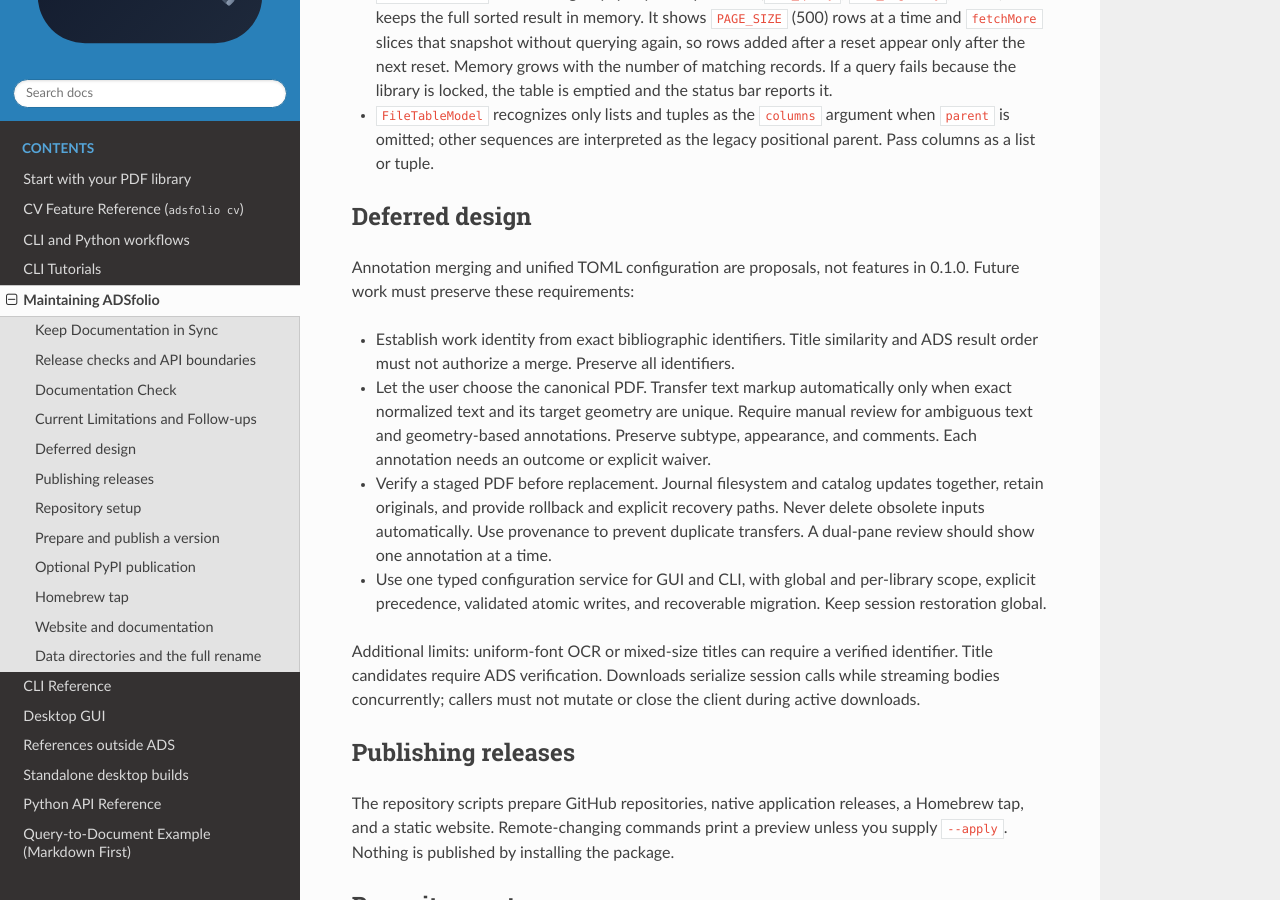
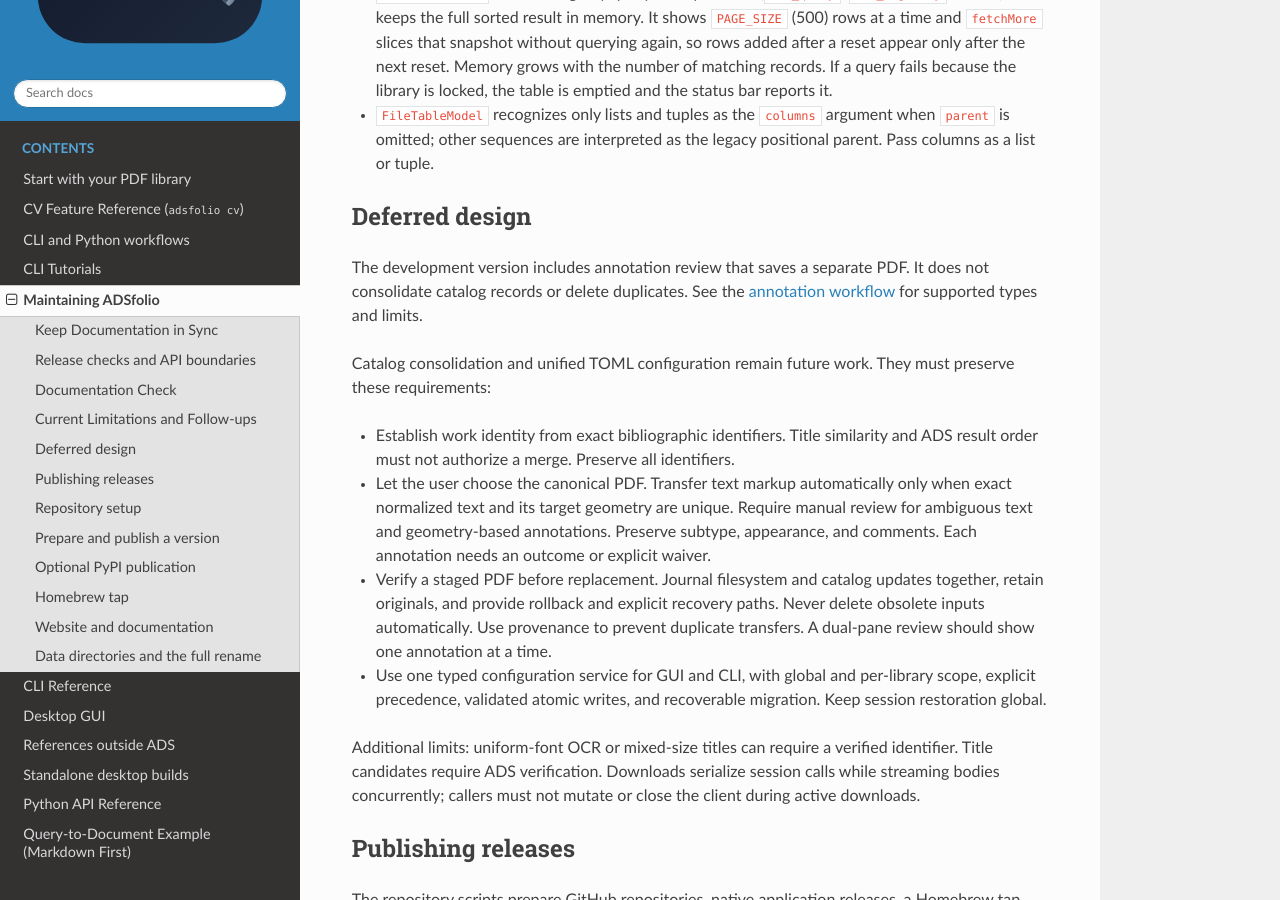
Before and after one commit to ysBach/adsfolio, a Sphinx documentation site: the page built from docs/maintaining.md, in a window 1280 px wide and 900 px high, scrolled down 2388 px. Built offline with Sphinx 7.4.7 and the Read the Docs theme 3.1.0, drawn with Linux system fonts in a browser that asks for light colours.

Commit message:
release: prepare ADSfolio 0.2.0 desktop downloads and documentation

```diff
--- a/docs/maintaining.md
+++ b/docs/maintaining.md
@@ -114,8 +114,12 @@
 
 ## Deferred design
 
-Annotation merging and unified TOML configuration are proposals, not features in
-0.1.0. Future work must preserve these requirements:
+The development version includes annotation review that saves a separate PDF.
+It does not consolidate catalog records or delete duplicates. See the
+[annotation workflow](gui.md) for supported types and limits.
+
+Catalog consolidation and unified TOML configuration remain future work.
+They must preserve these requirements:
 
 - Establish work identity from exact bibliographic identifiers. Title similarity
   and ADS result order must not authorize a merge. Preserve all identifiers.
--- a/src/adsfolio/__init__.py
+++ b/src/adsfolio/__init__.py
@@ -5,7 +5,7 @@
 from .formatting import format_author_list_cv, format_title_latex
 from .journal_utils import format_journal
 
-__version__ = "0.1.0"
+__version__ = "0.2.0"
 __all__ = [
     "ADSClient",
     "Config",
--- a/website/index.html
+++ b/website/index.html
@@ -15,14 +15,14 @@
       <div><p class="eyebrow">A local library for research papers</p><h1>Start with your<br>existing PDFs.</h1><p class="lead">Add a folder, identify papers in a batch, and preview filenames before renaming. Keep your folder structure, metadata edits, and file history.</p><a class="button" href="#download">Get ADSfolio</a><a class="secondary" href="docs/getting-started.html">Read the guide →</a></div>
       <img class="hero-icon" src="adsfolio.svg" alt="A stack of papers under a blue magnifying glass" width="360" height="360">
     </section>
-    <figure class="app-preview"><img src="docs/_static/app-overview.png" alt="ADSfolio showing a library list, publication table, and editable metadata" width="1440" height="700"><figcaption>Application screenshot with illustrative sample data. Development version shown.</figcaption></figure>
+    <figure class="app-preview"><img src="docs/_static/app-overview.png" alt="ADSfolio showing a library list, publication table, and editable metadata" width="1440" height="700"><figcaption>Application screenshot with illustrative sample data. Version 0.2.0 shown.</figcaption></figure>
     <section class="download" aria-label="First library"><h2>From PDF folders to a searchable library</h2><ol><li>Add your existing folder with File → Add Library Root.</li><li>Enable Include Subdirectories if your papers use nested folders.</li><li>Run Identify. Review matches and papers that need attention.</li><li>Preview Rename, then apply only the changes you want.</li></ol><p>Saved results reduce repeated lookups. Identification time depends on PDF text, cache coverage, provider limits, and your connection.</p><a href="docs/gui.html">Read the application guide →</a></section>
     <section class="features" aria-label="Features">
       <article><span>01</span><h2>Find the paper</h2><p>Use ADS, Crossref, or DataCite. Choose the lookup order, or add your own references when a service has no match.</p></article>
       <article><span>02</span><h2>Keep your edits</h2><p>Preserve metadata and file history. Preview renames and reconcile files that changed outside the application.</p></article>
       <article><span>03</span><h2>Work locally</h2><p>Your catalog stays on your computer. Browse and edit without an ADS account. Online lookups contact the selected providers.</p></article>
     </section>
-    <section id="download" class="download"><p class="eyebrow">macOS · Windows · Linux</p><h2>Choose your installation</h2><p>Download the latest release for your operating system. Version 0.1.0 bundles are unsigned. See the platform requirements before installing.</p><div class="downloads"><a class="button" href="https://github.com/ysBach/adsfolio/releases">Desktop releases</a><a class="secondary" href="docs/desktop.html">Platform requirements →</a></div><h3>macOS with Homebrew</h3><p>Install the published Homebrew cask:</p><pre><code>brew install --cask ysBach/adsfolio/adsfolio</code></pre><h3>From source</h3><pre><code>git clone https://github.com/ysBach/adsfolio.git
+    <section id="download" class="download"><p class="eyebrow">macOS · Windows · Linux</p><h2>Choose your installation</h2><p>Download the latest release for your operating system. Version 0.2.0 bundles are unsigned. macOS downloads include DMG installers. See the platform requirements before installing.</p><div class="downloads"><a class="button" href="https://github.com/ysBach/adsfolio/releases">Desktop releases</a><a class="secondary" href="docs/desktop.html">Platform requirements →</a></div><h3>macOS with Homebrew</h3><p>Install the published Homebrew cask:</p><pre><code>brew install --cask ysBach/adsfolio/adsfolio</code></pre><h3>From source</h3><pre><code>git clone https://github.com/ysBach/adsfolio.git
 cd adsfolio
 uv sync --all-extras
 uv run adsfolio-gui</code></pre><p class="note">Desktop builds are currently unsigned. See the guide for OS requirements and installation limits.</p></section>
```
Also changed, not shown: CHANGELOG.md (+24 -0 lines), README.md (+6 -6 lines).
